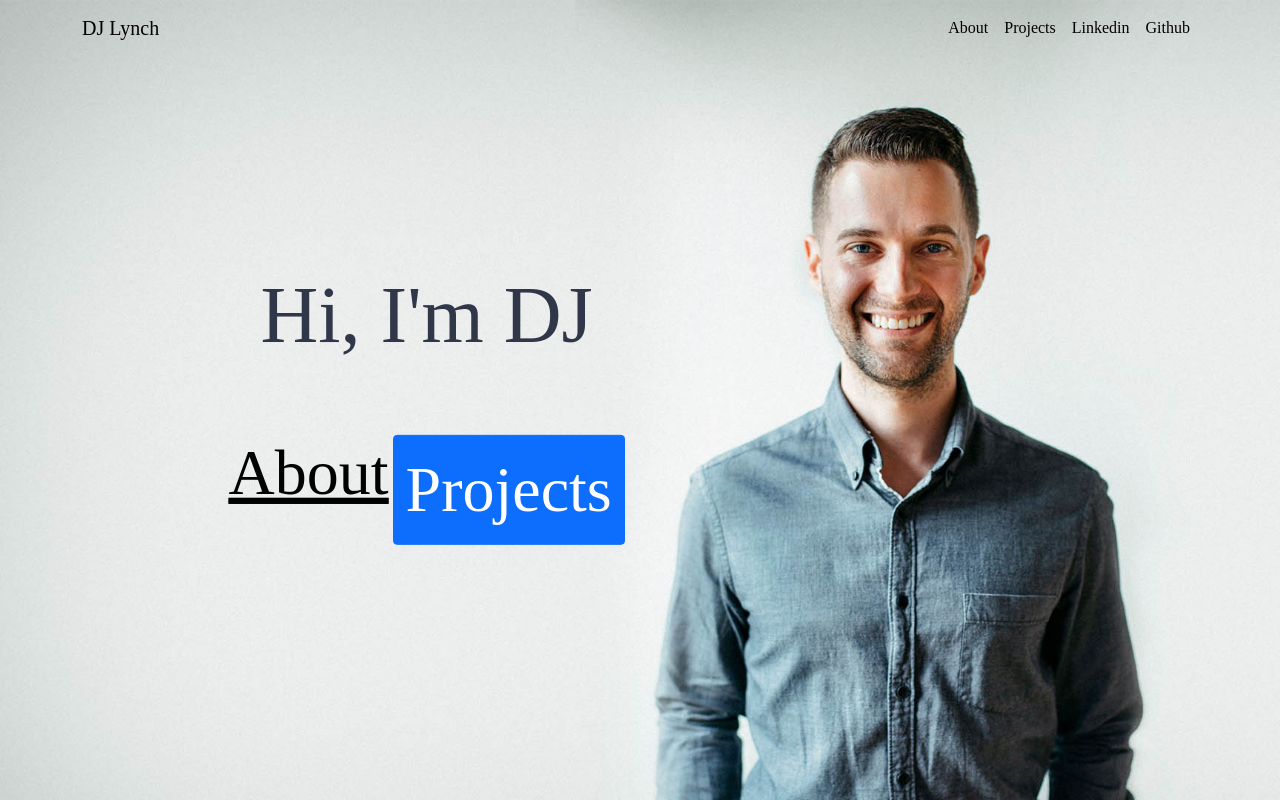
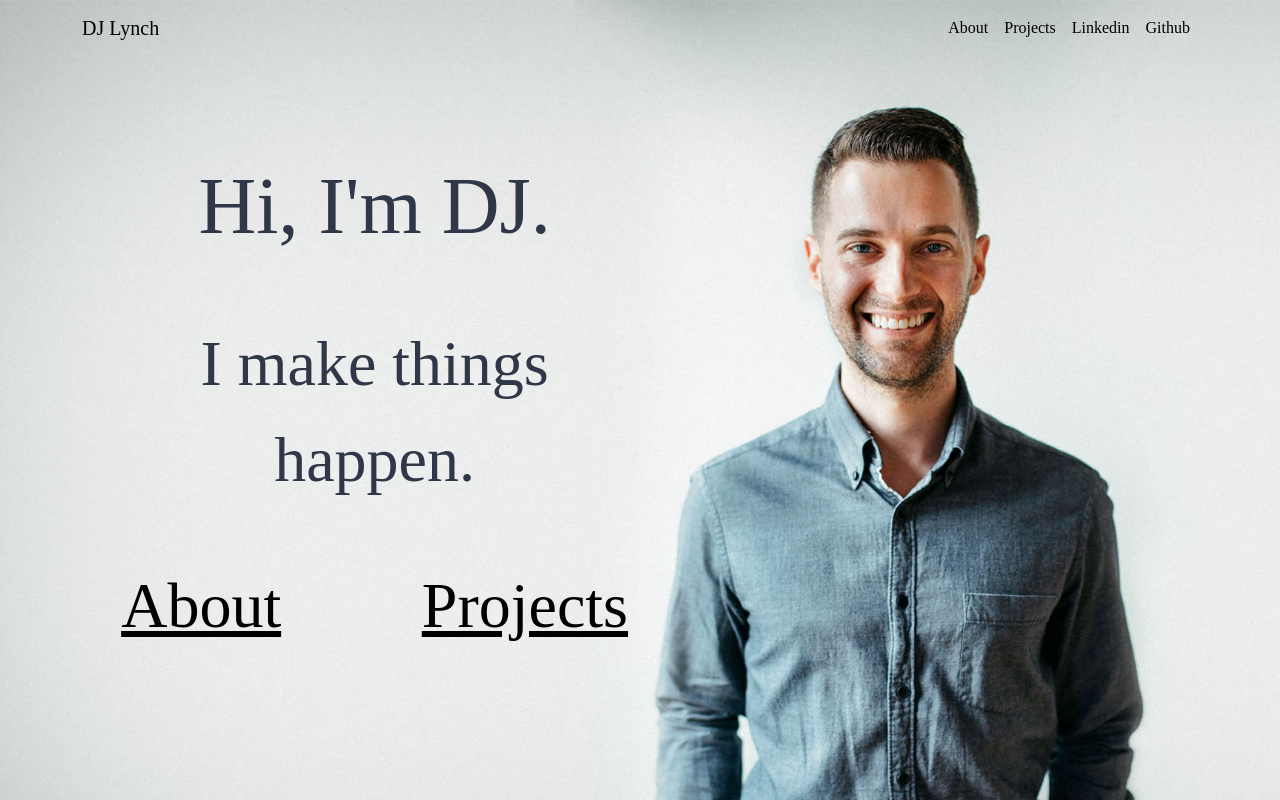
Before and after one commit to daniel-lynch/djlynch.us, a plain HTML site: page index.html in a window 1280 px wide. Drawn offline with nearby package versions, Linux system fonts and the light colour scheme; a web font is replaced by a local one.

Commit message:
styling changes + more copy

```diff
--- a/css/main.css
+++ b/css/main.css
@@ -14,6 +14,10 @@ body {
 
 body {
   font-family: 'Gotham' !important;
+}
+
+a {
+    color: black;
 }
 
 .navbar-transparent {
@@ -79,19 +83,9 @@ header.masthead .header-content .header-content-inner p {
         -ms-transform: translateY(-50%);
         transform: translateY(-50%);
     }
-    header.masthead .header-content .header-content-inner {
+    /* header.masthead .header-content .header-content-inner {
         max-width: 1000px;
-        margin-right: auto;
-        margin-left:  auto;
-    }
-    header.masthead .header-content .header-content-inner h1 {
-        font-size: 50px;
-    }
-    header.masthead .header-content .header-content-inner p {
-        font-size: 18px;
-        margin-right: auto;
-        margin-left: auto;
-    }
+    } */
 }
 .navbar {
     font-family: 'GothamB';
@@ -99,17 +93,20 @@ header.masthead .header-content .header-content-inner p {
 .home-header {
     font-size: 5em !important;
 }
+.home-tag {
+    font-size: 4em !important;
+}
+
 .nav-link {
-    color: black;
-}
-a {
     color: black;
 }
 
 .home-btn-left {
     font-size: 4em;
+    font-family: 'GothamB';
 }
 
 .home-btn-right {
     font-size: 4em;
+    font-family: 'GothamB';
 }
--- a/index.html
+++ b/index.html
@@ -40,10 +40,11 @@
         <div class="header-content">
             <div class="header-content-inner">
               <div class="row">
-                <div class="col-md-7">
-                <p class="home-header">Hi, I'm DJ</p>
-                <a class="home-btn-left" href="/about"><u>About</u></a>
-				<a class="btn btn-primary btn-xl pull-left home-right home-btn-right" href="">Projects</a>
+                <div class="offset-md-1 col-md-5">
+                  <p class="home-header">Hi, I'm DJ.</p>
+                  <p class="home-tag">I make things happen.</p>
+                  <a class="home-btn-left float-xl-start" href="/about">About</a>
+				          <a class="home-btn-right float-xl-end" href="/projects">Projects</a>
                 </div>
               </div>
             </div>
```
